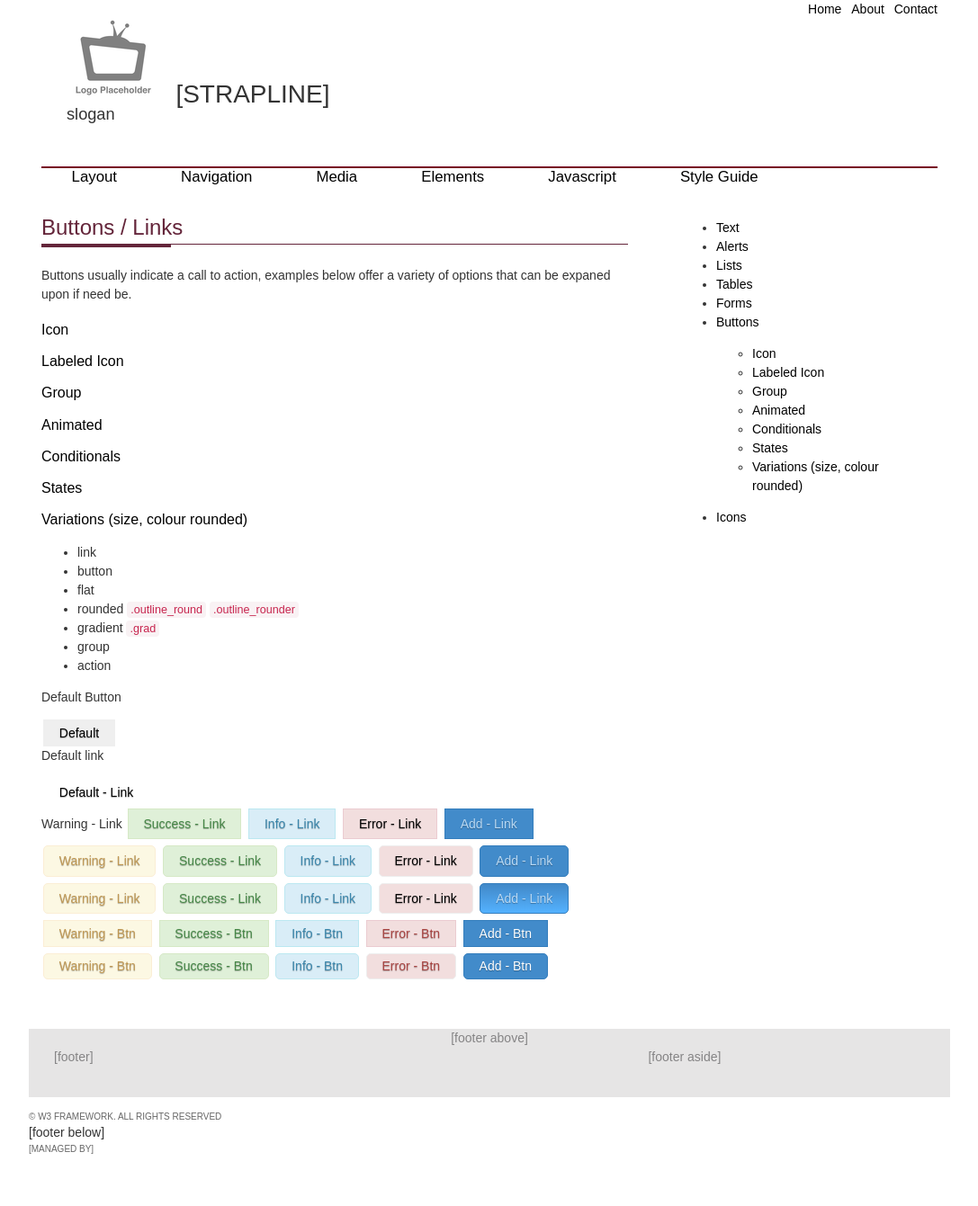
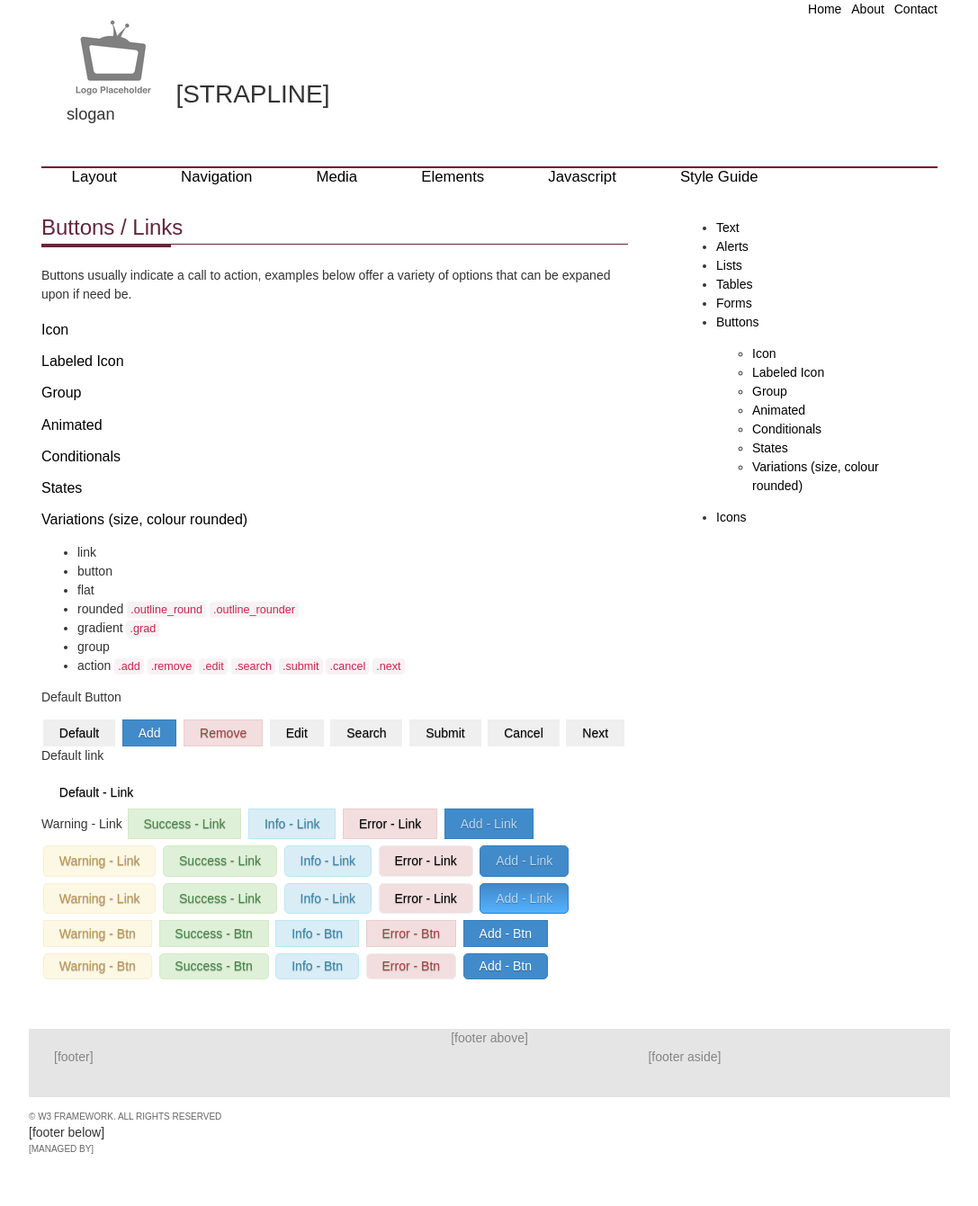
Before and after one commit to 2dpi/templates, a Jekyll site: the page built from www/elements/manual/elements/buttons.html, in a window 1280 px wide. Shown: the whole page at 90% size, without its empty margins (96-1183 px from the left). Built offline with Jekyll 4.4.1, drawn with Linux system fonts in a browser that asks for light colours.

Commit message:
adding pages

```diff
--- a/www/elements/manual/elements/buttons.html
+++ b/www/elements/manual/elements/buttons.html
@@ -29,11 +29,18 @@ keywords: css3 butons
             <li>rounded <code>.outline_round</code> <code>.outline_rounder</code></li>
             <li>gradient <code>.grad</code></li>
             <li>group</li>
-            <li>action</li>
+            <li>action <code>.add</code> <code>.remove</code> <code>.edit</code> <code>.search</code> <code>.submit</code> <code>.cancel</code> <code>.next</code></li>
           </ul>
         </section>
         <p>Default Button</p>
         <button role="button" class="btn">Default</button>
+        <button role="button" class="btn_add">Add</button>
+        <button role="button" class="btn_remove">Remove</button>
+        <button role="button" class="btn_edit">Edit</button>
+        <button role="button" class="btn_search">Search</button>
+        <button role="button" class="btn_submit">Submit</button>
+        <button role="button" class="btn_cancel">Cancel</button>
+        <button role="button" class="btn_next">Next</button>
         <p>Default link</p>
         <a class="btn" href="#">Default - Link</a>
 
```
